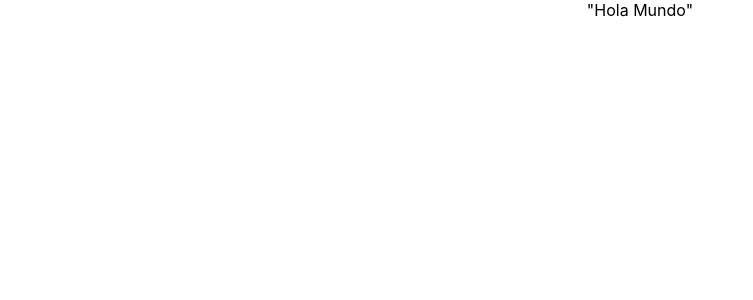
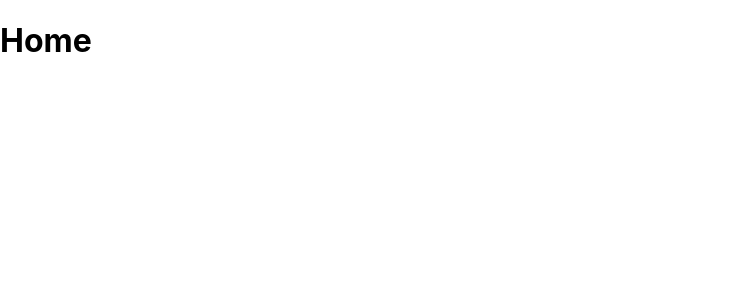
Before and after one commit to rominita2112/proyecto-React, a React (Create React App) app: page / in a window 1280 px wide. Shown: the top 300 px of the page, without its empty margins (0-753 px from the left). Built offline with nearby package versions, Linux system fonts and the light colour scheme.

Commit message:
instalacion de react-router-dom en app

```diff
--- a/package.json
+++ b/package.json
@@ -8,6 +8,7 @@
     "@testing-library/user-event": "^13.5.0",
     "react": "^18.2.0",
     "react-dom": "^18.2.0",
+    "react-router-dom": "^6.3.0",
     "react-scripts": "5.0.1",
     "web-vitals": "^2.1.4"
   },
--- a/src/App.js
+++ b/src/App.js
@@ -1,11 +1,11 @@
-import logo from './logo.svg';
 import './App.css';
+import { Routes, Route } from 'react-router-dom';
 
 function App() {
   return (
-    <div className="App">
-      "Hola Mundo"
-    </div>
+    <Routes>
+      <Route path="/" element={<h1>Home</h1>} />
+    </Routes>
   );
 }
 
--- a/src/index.js
+++ b/src/index.js
@@ -1,14 +1,17 @@
-import React from 'react';
-import ReactDOM from 'react-dom/client';
-import './index.css';
-import App from './App';
-import reportWebVitals from './reportWebVitals';
+import React from "react";
+import ReactDOM from "react-dom/client";
+import "./index.css";
+import App from "./App";
+import reportWebVitals from "./reportWebVitals";
+import { BrowserRouter } from "react-router-dom";
 
-const root = ReactDOM.createRoot(document.getElementById('root'));
+const root = ReactDOM.createRoot(document.getElementById("root"));
 root.render(
-  <React.StrictMode>
-    <App />
-  </React.StrictMode>
+  <BrowserRouter>
+    <React.StrictMode>
+      <App />
+    </React.StrictMode>
+  </BrowserRouter>
 );
 
 // If you want to start measuring performance in your app, pass a function
```
Also changed, not shown: 1 other file (tests, documents, lock files or other folders).
